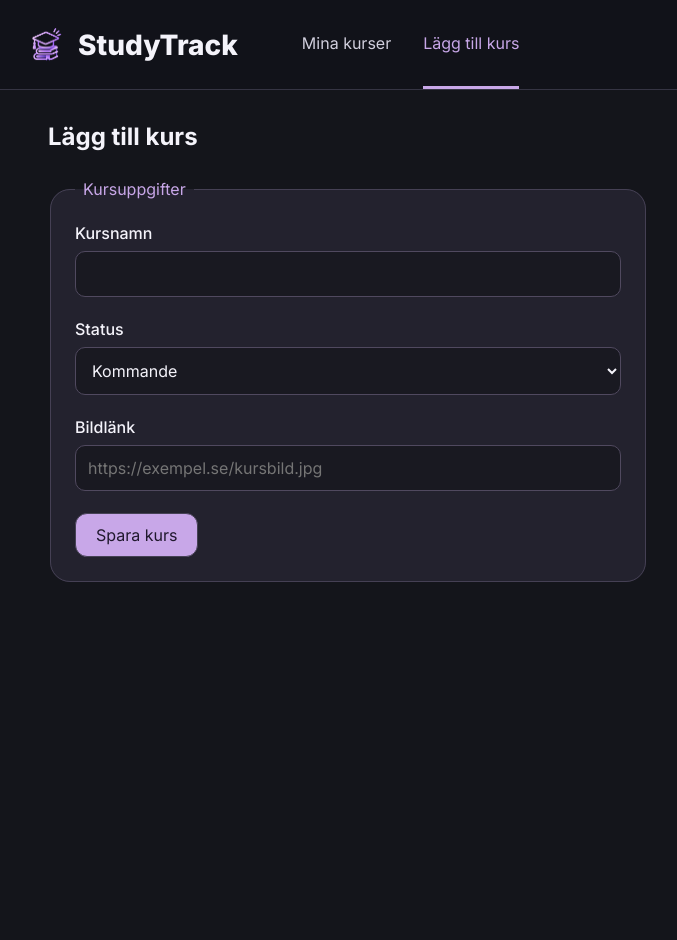
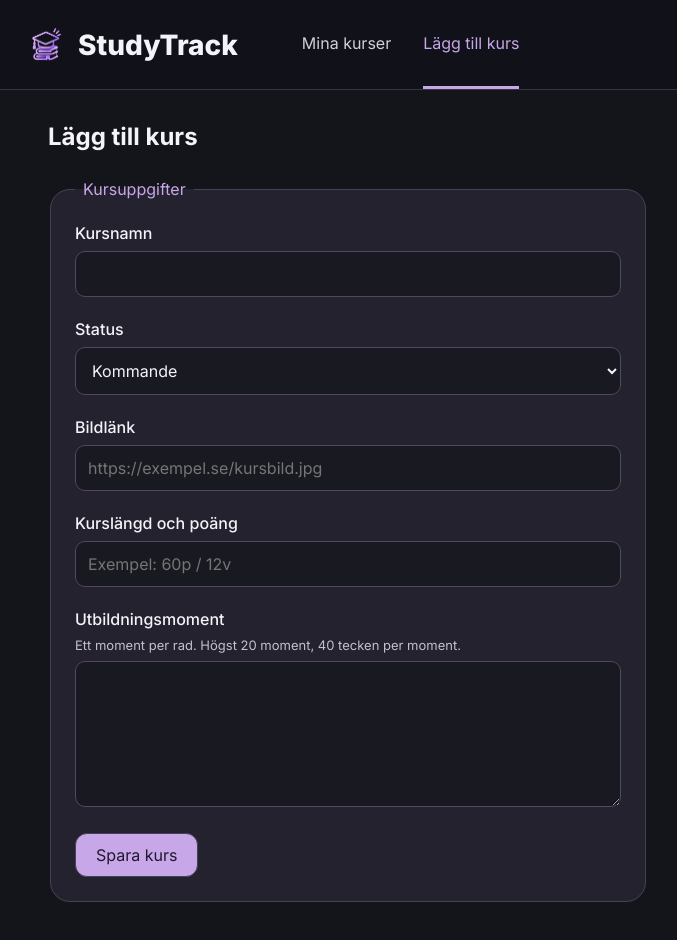
Before and after one commit to mariabhai/Study-Track, a React (Vite) app: page /courses/new in a window 1280 px wide. Shown: the top 940 px of the page, without its empty margins (16-693 px from the left). Before the commit the page ends 800 px from the top, so only its background shows below. Built offline with nearby package versions, Linux system fonts and the light colour scheme.

Commit message:
feat: lägg till kurslängd och beskrivning av utbildningsmoment

```diff
--- a/src/App.css
+++ b/src/App.css
@@ -30,6 +30,20 @@ button:hover:not(:disabled) { background: #40364f; }
 .course-card h2 { font-size: 14px; line-height: 1.4; margin: 12px 0 16px; }
 .course-card h2 a { color: #f4f3fa; text-decoration: none; }
 .course-image { display: block; width: 100%; max-width: 600px; height: 200px; object-fit: cover; border-radius: 14px; margin: 16px 0; }
+.course-detail-image {
+  display: block;
+  max-width: 100%;
+  width: auto;
+  height: auto;
+  max-height: 400px;
+  border-radius: 14px;
+  margin: 24px 0;
+}
+.course-description { max-width: 760px; margin: 28px 0; padding: 24px; border: 1px solid #393647; border-radius: 18px; background: #22222f; }
+.course-duration { color: #c8a7e8; font-weight: 600; }
+.course-description h3 { margin: 16px 0; }
+.course-description ul { padding-left: 22px; margin: 0; }
+.course-description li { color: #d1cfdd; line-height: 1.7; margin-bottom: 10px; overflow-wrap: anywhere; }
 .course-card .course-image {
   height: 150px;
   object-fit: cover;
@@ -82,3 +96,5 @@ main > button { margin: 16px; }
 @media (prefers-reduced-motion: reduce) {
   * { transition: none !important; }
 }
+
+#tags-help { color: #c3bfd1; font-size: 13px; margin-bottom: 8px; }
--- a/src/components/CourseForm.tsx
+++ b/src/components/CourseForm.tsx
@@ -3,6 +3,8 @@ import { useState, type SubmitEvent } from 'react'
 export type CourseFormData = {
   title: string
   status: string
+  subtitle: string
+  tags: string[]
   imageUrl: string
 }
 
@@ -10,6 +12,8 @@ type CourseFormProps = {
   onSave: (course: CourseFormData) => Promise<boolean>
   initialTitle?: string
   initialStatus?: string
+  initialSubtitle?: string
+  initialTags?: string[]
   initialImageUrl?: string
   submitLabel?: string
 }
@@ -18,13 +22,17 @@ const CourseForm = ({
   onSave,
   initialTitle = '',
   initialStatus = 'Kommande',
+  initialSubtitle = '',
+  initialTags = [],
   initialImageUrl = '',
   submitLabel = 'Spara kurs',
 }: CourseFormProps) => {
-  const [formData, setFormData] = useState<CourseFormData>({
+  const [formData, setFormData] = useState({
     title: initialTitle,
     status: initialStatus,
     imageUrl: initialImageUrl,
+    subtitle: initialSubtitle,
+    tags: initialTags.join('\n'),
   })
   const [error, setError] = useState('')
   const [isSaving, setIsSaving] = useState(false)
@@ -43,12 +51,21 @@ const CourseForm = ({
       return
     }
 
+    const tags = formData.tags.split('\n').map((tag) => tag.trim()).filter(Boolean)
+
+    if (tags.length > 20 || tags.some((tag) => tag.length > 40)) {
+      setError('Ange högst 20 utbildningsmoment med högst 40 tecken per moment.')
+      return
+    }
+
     setIsSaving(true)
 
     try {
       const success = await onSave({
         ...formData,
         title: formData.title.trim(),
+        subtitle: formData.subtitle.trim(),
+        tags: [...new Set(tags)],
       })
 
       if (!success) {
@@ -117,6 +134,24 @@ const CourseForm = ({
           />
         </div>
 
+        <div>
+          <label htmlFor="subtitle">Kurslängd och poäng</label>
+          <input id="subtitle" type="text" maxLength={100}
+            placeholder="Exempel: 60p / 12v"
+            value={formData.subtitle}
+            onChange={(event) => setFormData({ ...formData, subtitle: event.target.value })}
+          />
+        </div>
+
+        <div>
+          <label htmlFor="tags">Utbildningsmoment</label>
+          <p id="tags-help">Ett moment per rad. Högst 20 moment, 40 tecken per moment.</p>
+          <textarea id="tags" rows={6} aria-describedby="tags-help"
+            value={formData.tags}
+            onChange={(event) => setFormData({ ...formData, tags: event.target.value })}
+          />
+        </div>
+
         <button type="submit">
           {isSaving ? 'Sparar...' : submitLabel}
         </button>
--- a/src/components/StatusFilter.tsx
+++ b/src/components/StatusFilter.tsx
@@ -25,7 +25,7 @@ const StatusFilter = ({
           aria-pressed={selectedStatus === status}
           onClick={() => onStatusChange(status)}
         >
-          {status}
+          {status === 'Avslutad' ? 'Avslutade' : status}
         </button>
       ))}
     </div>
--- a/src/pages/CourseDetailPage.tsx
+++ b/src/pages/CourseDetailPage.tsx
@@ -125,11 +125,24 @@ const CourseDetailPage = () => {
       <Link to="/">Tillbaka till kurserna</Link>
 
       {course.imageUrl && (
-        <img src={course.imageUrl} alt="" className="course-image" />
+        <img src={course.imageUrl} alt="" className="course-detail-image" />
       )}
 
       <h2>{course.title}</h2>
       <p>Status: {course.status}</p>
+
+      {course.subtitle && <p className="course-duration">{course.subtitle}</p>}
+
+      {course.tags.length > 0 && (
+        <section className="course-description" aria-labelledby="course-topics-heading">
+          <h3 id="course-topics-heading">Utbildningsmoment</h3>
+          <ul>
+            {course.tags.map((topic) => (
+              <li key={topic}>{topic}</li>
+            ))}
+          </ul>
+        </section>
+      )}
 
       {!isDeleting && (
         <Link to={`/courses/${course.id}/edit`}>
--- a/src/pages/EditCoursePage.tsx
+++ b/src/pages/EditCoursePage.tsx
@@ -125,6 +125,8 @@ const EditCoursePage = () => {
         initialTitle={course.title}
         initialStatus={course.status}
         initialImageUrl={course.imageUrl}
+        initialSubtitle={course.subtitle}
+        initialTags={course.tags}
         submitLabel="Spara ändringar"
         onSave={handleSave}
       />
```
